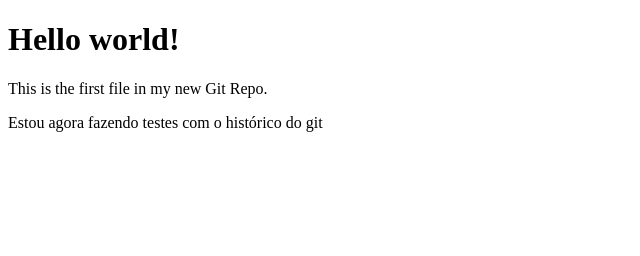
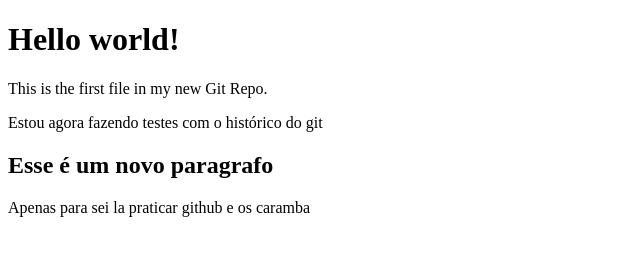
Before and after one commit to Robertb-dev/projeto2, a plain HTML site: page teste2.html in a window 1280 px wide. Shown: the whole page, without its empty margins (0-640 px from the left). Drawn offline with Linux system fonts and the light colour scheme.

Commit message:
novo paragrafo incluido

```diff
--- a/teste2.html
+++ b/teste2.html
@@ -9,5 +9,8 @@
 <p>This is the first file in my new Git Repo.</p>
 <p>Estou agora fazendo testes com o histórico do git</p>
 
+<h2>Esse é um novo paragrafo</h2>
+<p>Apenas para sei la praticar github e os caramba</p>
+
 </body>
 </html>
```
